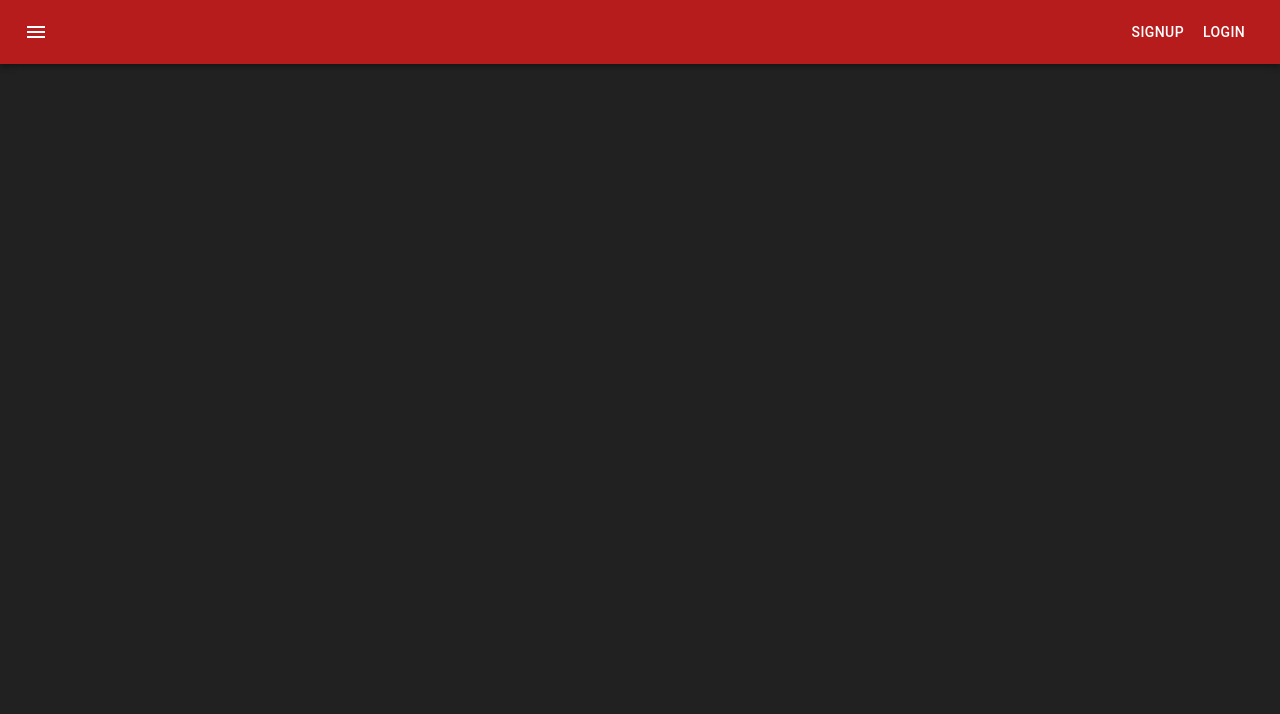
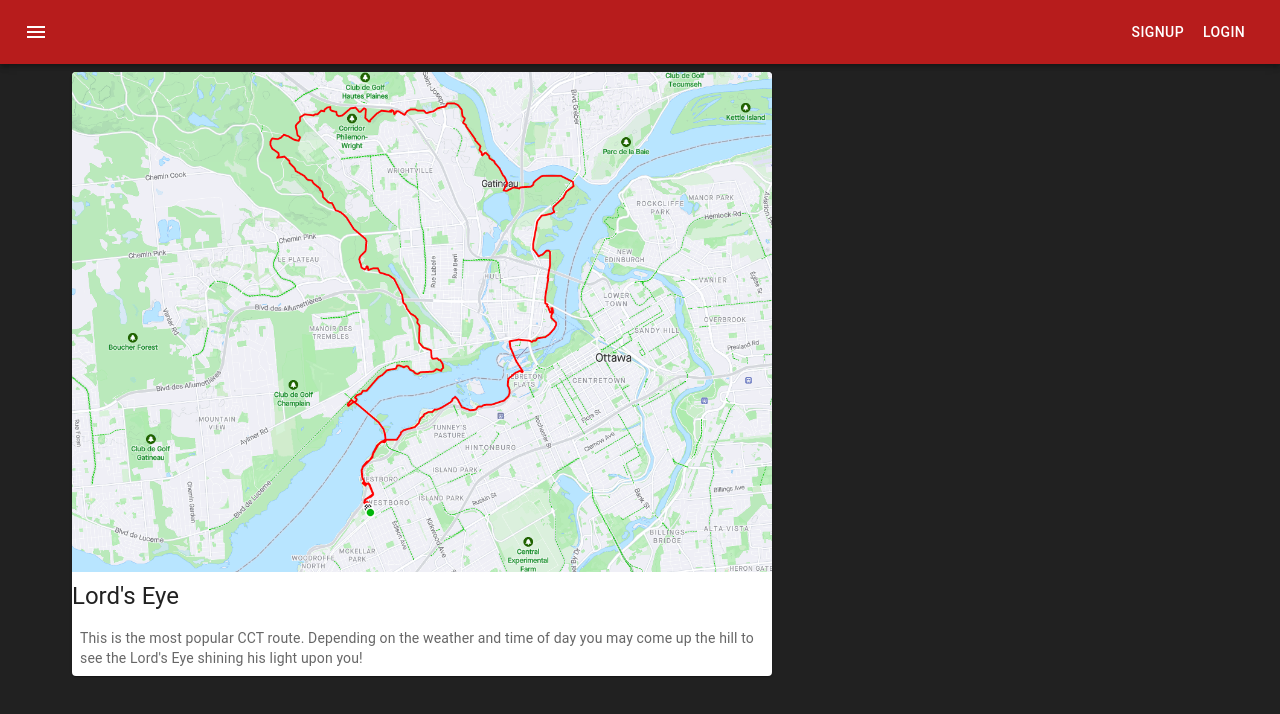
Before and after one commit to MCN17/cct, a React (Create React App) app in the folder client/: page /circuits in a window 1280 px wide. Shown: the top 714 px of the page. Built offline with nearby package versions, Linux system fonts and the light colour scheme.

Commit message:
added lordsEye card to circuits page

```diff
--- a/client/src/pages/Circuits.js
+++ b/client/src/pages/Circuits.js
@@ -1,16 +1,41 @@
 import React from 'react';
+import lordsEye from "../assets/images/lordsEye.jpg";
+
 
 // Import Post Form component
 // import PostForm from '../components/PostForm';
 
 //import material ui
 import Container from '@mui/material/Container';
+import Grid from '@mui/material/Grid';
 import CssBaseline from '@mui/material/CssBaseline';
+import Card from '@mui/material/Card';
+import CardMedia from '@mui/material/CardMedia';
+import Typography from '@mui/material/Typography';
+// import CardActions from '@mui/material/CardActions';
+import CardContent from '@mui/material/CardContent';
 
 const Circuits = () => {
     return (
         <Container >
             <CssBaseline />
+            <Grid sx={{margin: 1 }}>
+                <Card sx={{ maxWidth: 700 }}>
+                    <CardMedia
+                        sx={{ height: 500 }}
+                        image={lordsEye}
+                        title="Lord's Eye"
+                    />
+                        <Typography sx={{pt: 1 }} gutterBottom variant="h5" component="div">
+                        Lord's Eye
+                        </Typography>
+                        <Typography sx={{padding: 1 }}variant="body2" color="text.secondary">
+                            This is the most popular CCT route. Depending on the weather and time of day you may come up the hill
+                            to see the Lord's Eye shining his light upon you!
+                        </Typography>
+                </Card>
+            </Grid>
+
         </Container>
     );
 };
```
Also changed, not shown: client/src/assets/images/lordsEye.jpg (added).
